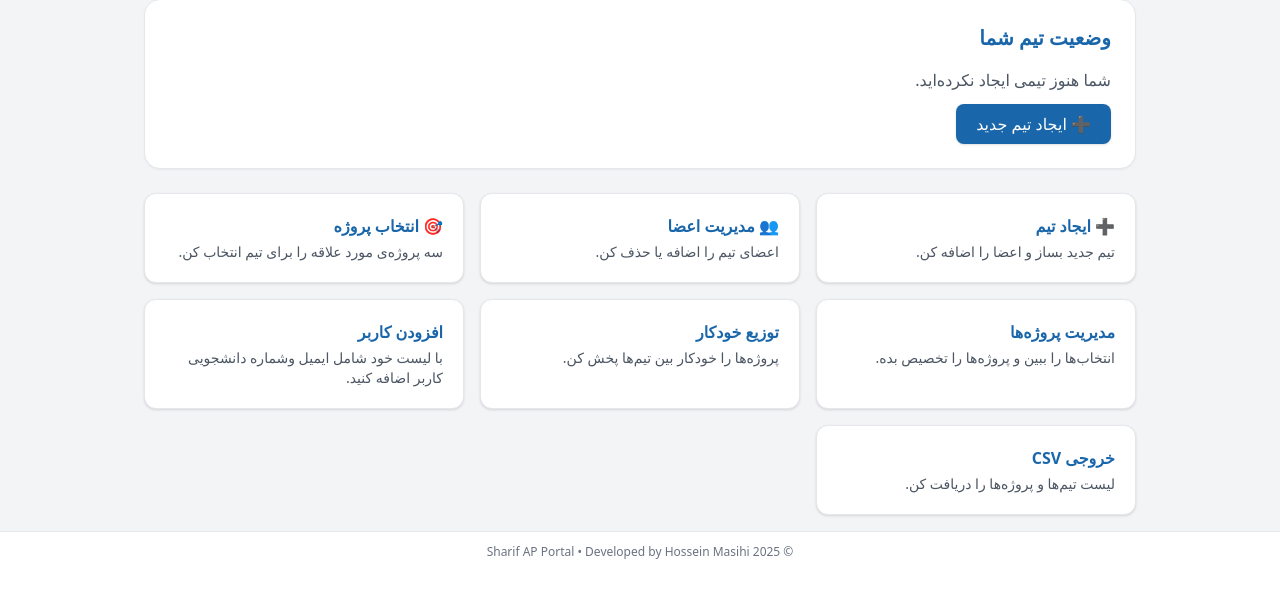
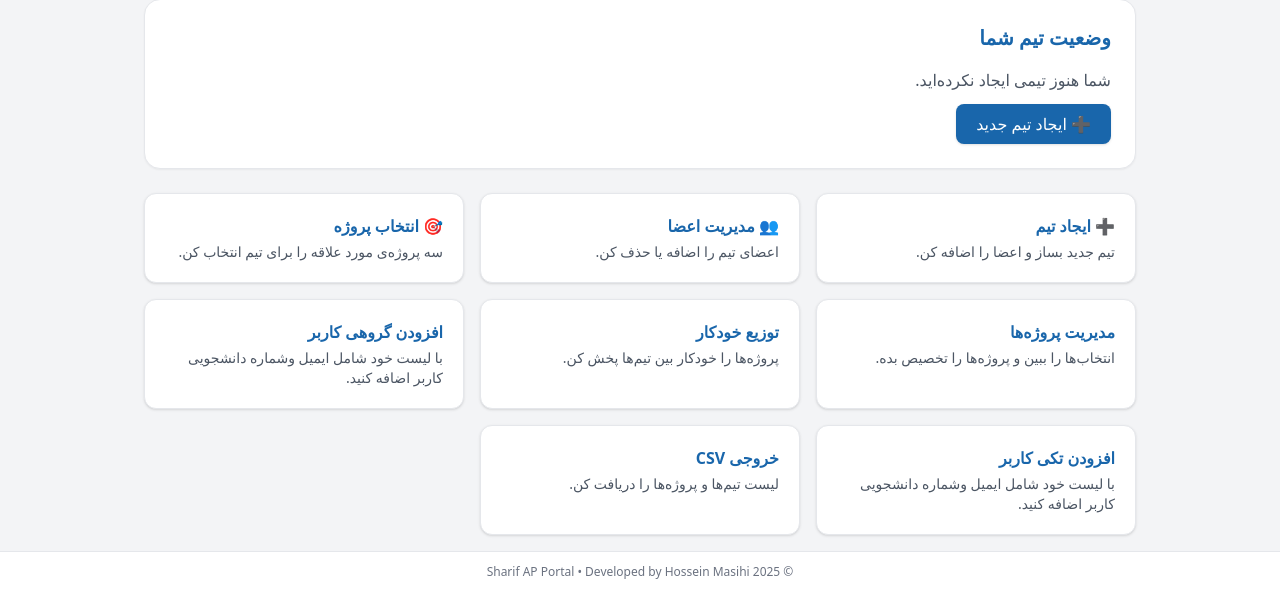
Before and after one commit to hosseinMsh/ProjectsAp, a Django app: page / in a window 1280 px wide. Shown: the part 239-831 px from the top of the page. Before the commit the page ends 798 px from the top, so only its background shows below. Run offline with Django 5.2, Linux system fonts and the light colour scheme; the visitor is signed in with stand-in values (Sample User, id 1); data that the repository does not hold is empty; some libraries are stand-ins or nearby versions.

Commit message:
register add in code

```diff
--- a/templates/dashboard.html
+++ b/templates/dashboard.html
@@ -87,7 +87,12 @@
                 </a>
                 <a href="{% url 'users:upload_students' %}"
                    class="block bg-white rounded-xl shadow hover:shadow-md p-5 border border-gray-200 hover:border-brand transition">
-                    <h3 class="font-bold text-brand mb-1">افزودن کاربر</h3>
+                    <h3 class="font-bold text-brand mb-1">افزودن گروهی کاربر</h3>
+                    <p class="text-gray-600 text-sm">با لیست خود شامل ایمیل وشماره دانشجویی کاربر اضافه کنید.</p>
+                </a>
+                <a href="{% url 'users:register' %}"
+                   class="block bg-white rounded-xl shadow hover:shadow-md p-5 border border-gray-200 hover:border-brand transition">
+                    <h3 class="font-bold text-brand mb-1">افزودن تکی کاربر</h3>
                     <p class="text-gray-600 text-sm">با لیست خود شامل ایمیل وشماره دانشجویی کاربر اضافه کنید.</p>
                 </a>
                 <a href="{% url 'projects:export_csv' %}"
```
